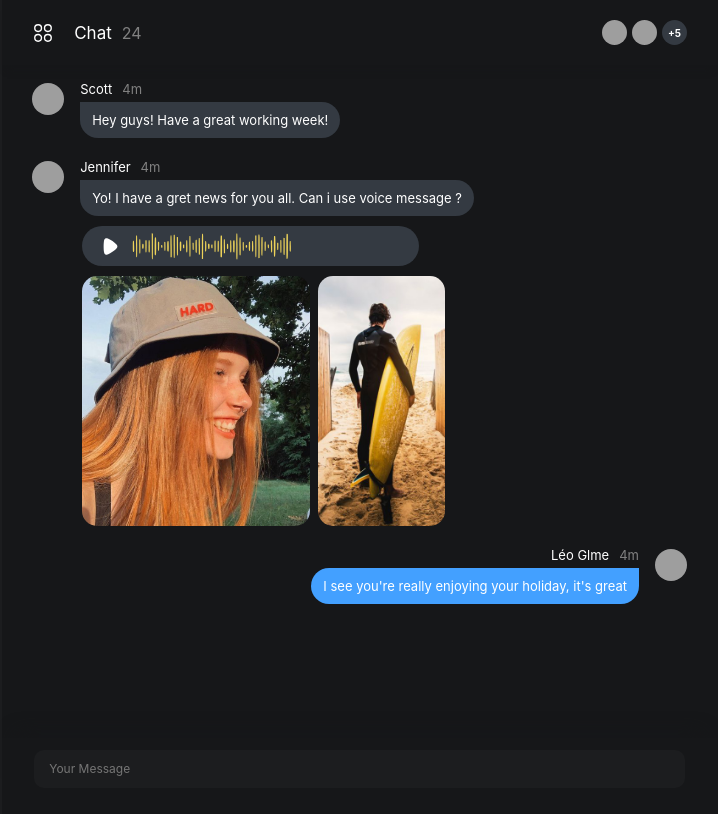
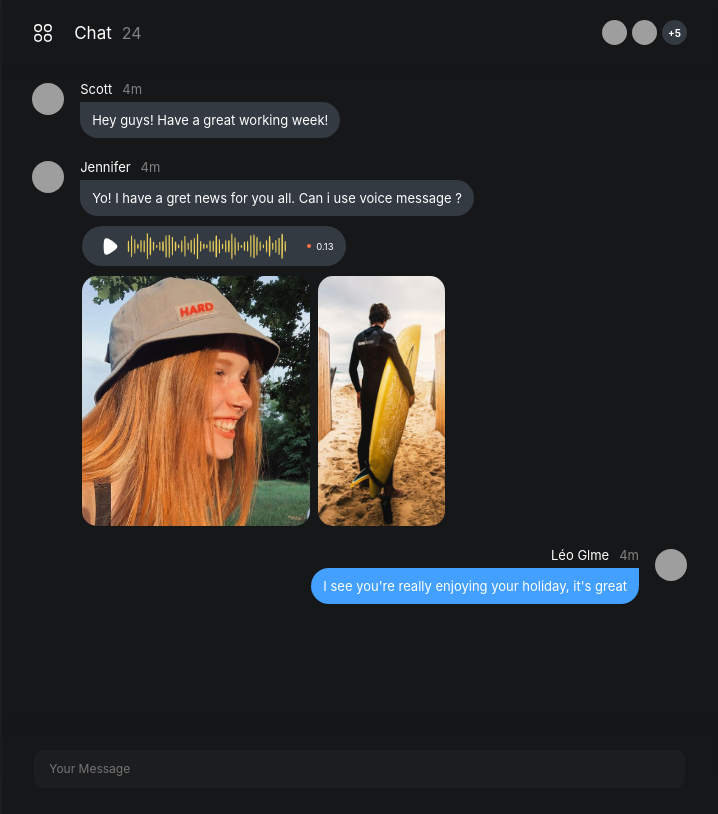
Before and after one commit to Leoglme/react-chat-app, a React (Create React App) app: page / in a window 1280 px wide. Shown: the top 814 px of the page, without its empty margins (307-1025 px from the left). Built offline with nearby package versions, Linux system fonts and the light colour scheme; grey boxes are pictures that could not be loaded.

Commit message:
sound message, sound wave svg  + time code component

```diff
--- a/src/components/common/TimeCode.js
+++ b/src/components/common/TimeCode.js
@@ -1,7 +1,11 @@
 import React from 'react';
 
-function TimeCode(props) {
+function TimeCode({time}) {
     return (<>
+        <div className={'start'} style={{gap: 5}}>
+            <div className="dot-separator bg-orange"/>
+            <span style={{fontSize: 9.5}}>{time}</span>
+        </div>
     </>);
 }
 
--- a/src/styles/app.css
+++ b/src/styles/app.css
@@ -57,6 +57,9 @@ code {
 
 .text-white {
   color: #ffffff; }
+
+.bg-orange {
+  background: #fa734b !important; }
 
 .center, .start, .end, .space-between {
   display: flex;
@@ -380,9 +383,9 @@ svg.lighten circle, svg.lighten path {
 
 .sound-wave {
   height: 40px;
-  width: 280px;
+  width: 180px;
   display: flex;
-  right: 55px;
+  right: 10px;
   position: relative;
   padding: 2px 0; }
   .sound-wave g {
--- a/src/styles/app.scss
+++ b/src/styles/app.scss
@@ -84,6 +84,10 @@ code {
 
 .text-white {
   color: #ffffff;
+}
+
+.bg-orange {
+  background: $orange !important;
 }
 
 .center, .start, .end, .space-between {
@@ -509,9 +513,9 @@ svg.lighten {
 
 .sound-wave {
   height: 40px;
-  width: 280px;
+  width: 180px;
   display: flex;
-  right: 55px;
+  right: 10px;
   position: relative;
   padding: 2px 0;
   g {
```
Also changed, not shown: 1 other file (tests, documents, lock files or other folders).
